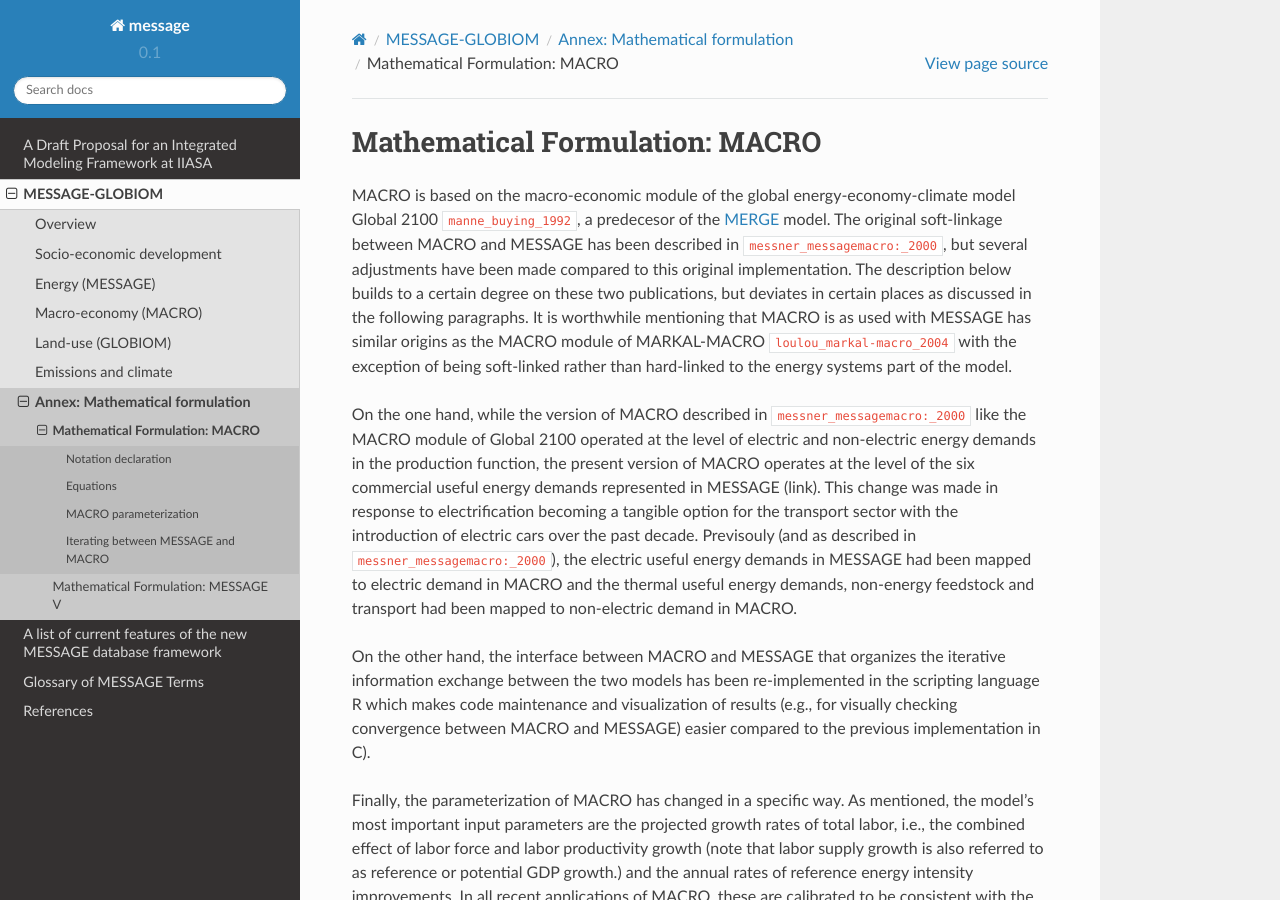
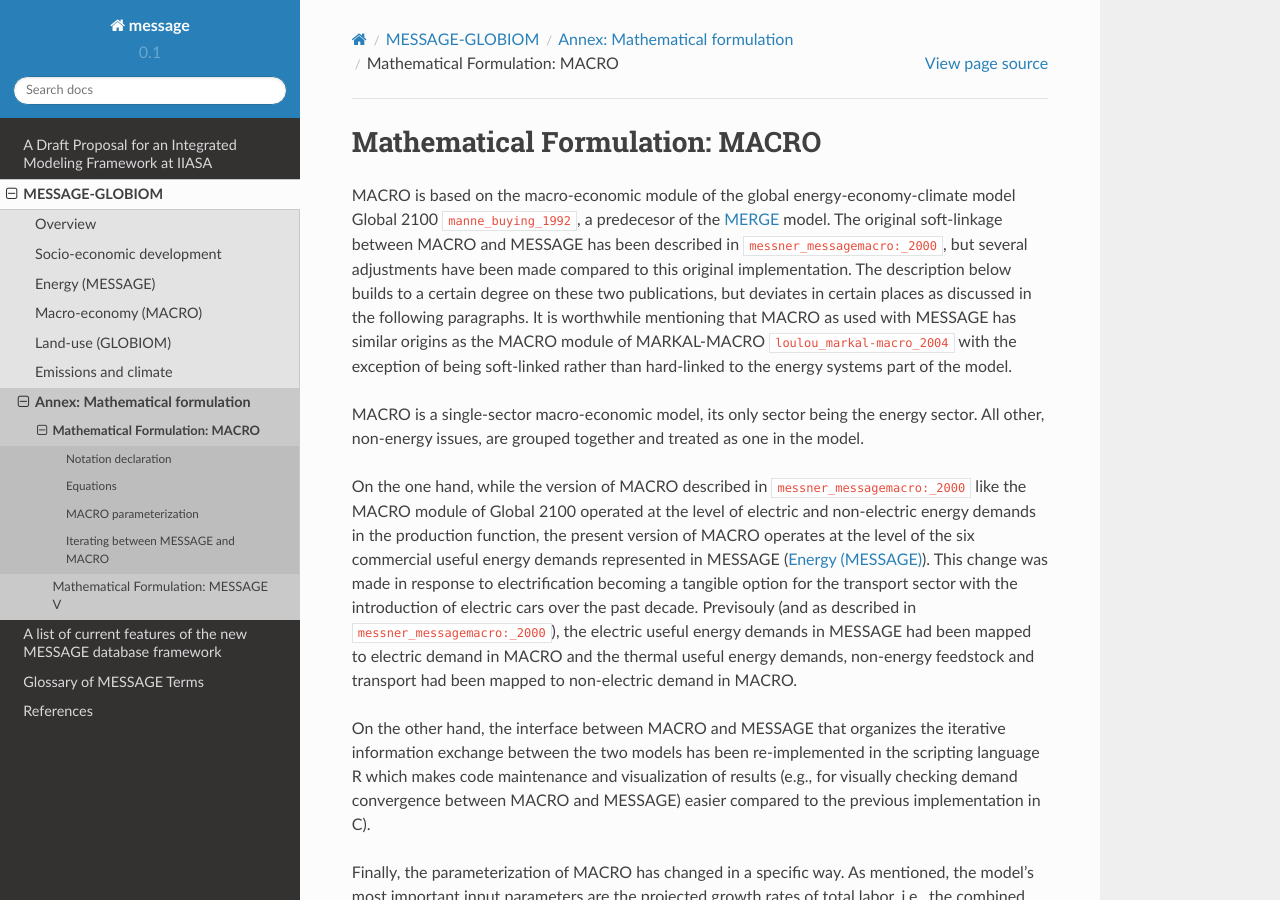
Before and after one commit to iiasa/message_doc, a Sphinx documentation site: the page built from source/message_globiom/annex/macro.rst, in a window 1280 px wide and 900 px high. Built offline with Sphinx 7.4.7 and the Read the Docs theme 2.0.0, drawn with Linux system fonts in a browser that asks for light colours; pages that are not in the unit, such as notebooks, are missing from menus; cross-references to code outside the pages are shown as plain code.

Commit message:
Update macro.rst

```diff
--- a/source/message_globiom/annex/macro.rst
+++ b/source/message_globiom/annex/macro.rst
@@ -6,17 +6,19 @@ Mathematical Formulation: MACRO
 MACRO is based on the macro-economic module of the global energy-economy-climate model Global 2100 :cite:`manne_buying_1992`, a predecesor of the `MERGE <http://www.stanford.edu/group/MERGE/>`_ model.
 The original soft-linkage between MACRO and MESSAGE has been described in :cite:`messner_messagemacro:_2000`, but several adjustments have been made compared to this
 original implementation. The description below builds to a certain degree on these two publications, but deviates in certain places as discussed in the following paragraphs.
-It is worthwhile mentioning that MACRO is as used with MESSAGE has similar origins as the MACRO module of MARKAL-MACRO :cite:`loulou_markal-macro_2004` with the exception of
+It is worthwhile mentioning that MACRO as used with MESSAGE has similar origins as the MACRO module of MARKAL-MACRO :cite:`loulou_markal-macro_2004` with the exception of
 being soft-linked rather than hard-linked to the energy systems part of the model.
+
+MACRO is a single-sector macro-economic model, its only sector being the energy sector. All other, non-energy issues, are grouped together and treated as one in the model.
 
 On the one hand, while the version of MACRO described in :cite:`messner_messagemacro:_2000` like the MACRO module of Global 2100 operated
 at the level of electric and non-electric energy demands in the production function, the present version of MACRO operates at the level of the six commercial useful
-energy demands represented in MESSAGE (link). This change was made in response to electrification becoming a tangible option for the transport sector with the introduction
+energy demands represented in MESSAGE (:ref:`message`). This change was made in response to electrification becoming a tangible option for the transport sector with the introduction
 of electric cars over the past decade. Previsouly (and as described in :cite:`messner_messagemacro:_2000`), the electric useful energy demands in MESSAGE had been mapped
 to electric demand in MACRO and the thermal useful energy demands, non-energy feedstock and transport had been mapped to non-electric demand in MACRO.
 
 On the other hand, the interface between MACRO and MESSAGE that organizes the iterative information exchange between the two models has been re-implemented in the
-scripting language R which makes code maintenance and visualization of results (e.g., for visually checking convergence between MACRO and MESSAGE) easier compared to
+scripting language R which makes code maintenance and visualization of results (e.g., for visually checking demand convergence between MACRO and MESSAGE) easier compared to
 the previous implementation in C).
 
 Finally, the parameterization of MACRO has changed in a specific way. As mentioned, the model’s most important input parameters are the projected growth rates of total labor, i.e.,
```
